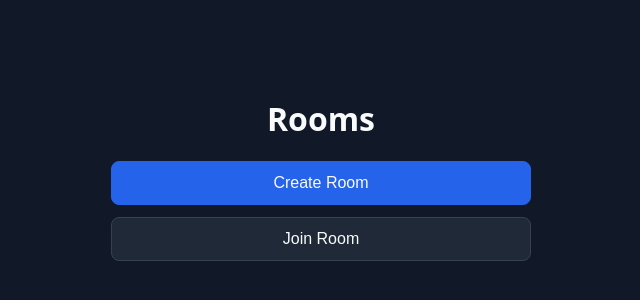
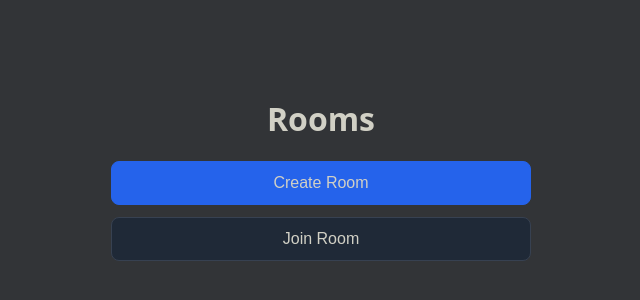
Before and after one commit to kupian/dyhtg26, a React (Vite) app in the folder morse-duel/: page / in a window 1280 px wide. Shown: the part 230-530 px from the top of the page, without its empty margins (319-959 px from the left). Built offline with nearby package versions, Linux system fonts and the light colour scheme.

Commit message:
changed some colours

```diff
--- a/morse-duel/src/styles.css
+++ b/morse-duel/src/styles.css
@@ -1,9 +1,9 @@
 :root {
-  --bg: #111827;
+  --bg: #323437;
   --surface: #1f2937;
   --surface-hover: #374151;
   --border: #374151;
-  --text: #f9fafb;
+  --text: #d1d0c5;
   --muted: #9ca3af;
   --accent: #2563eb;
   --tap: 44px; /* minimum touch target (Apple HIG) */
```
